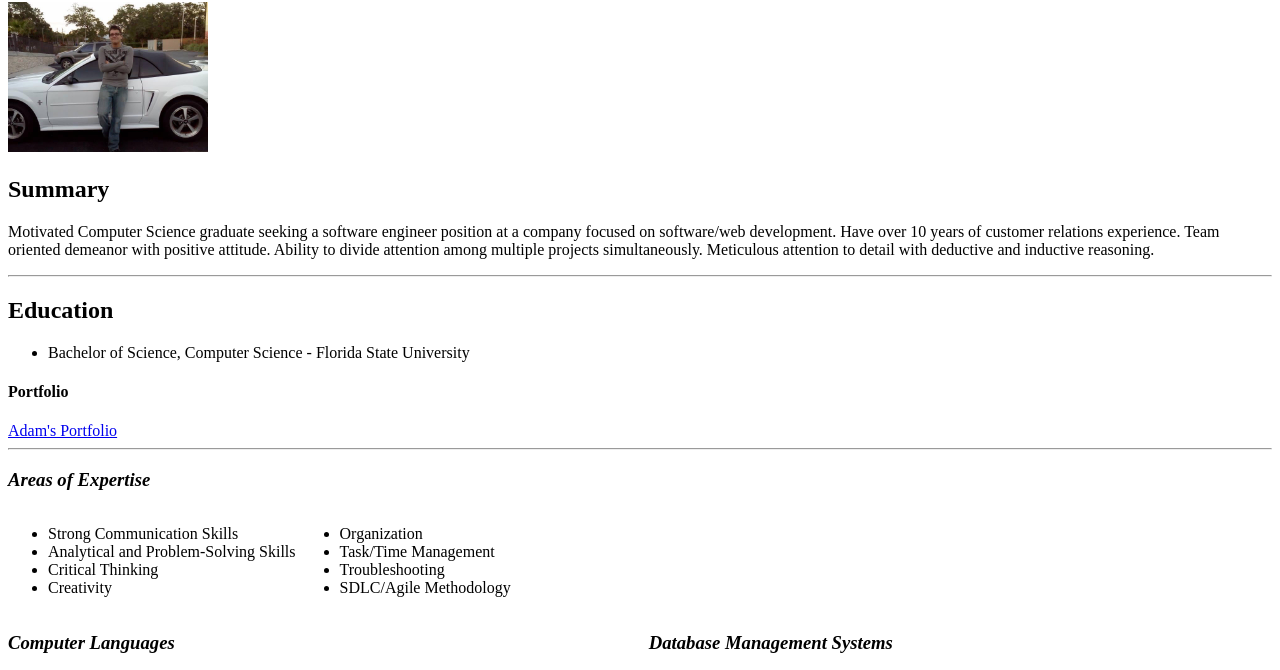
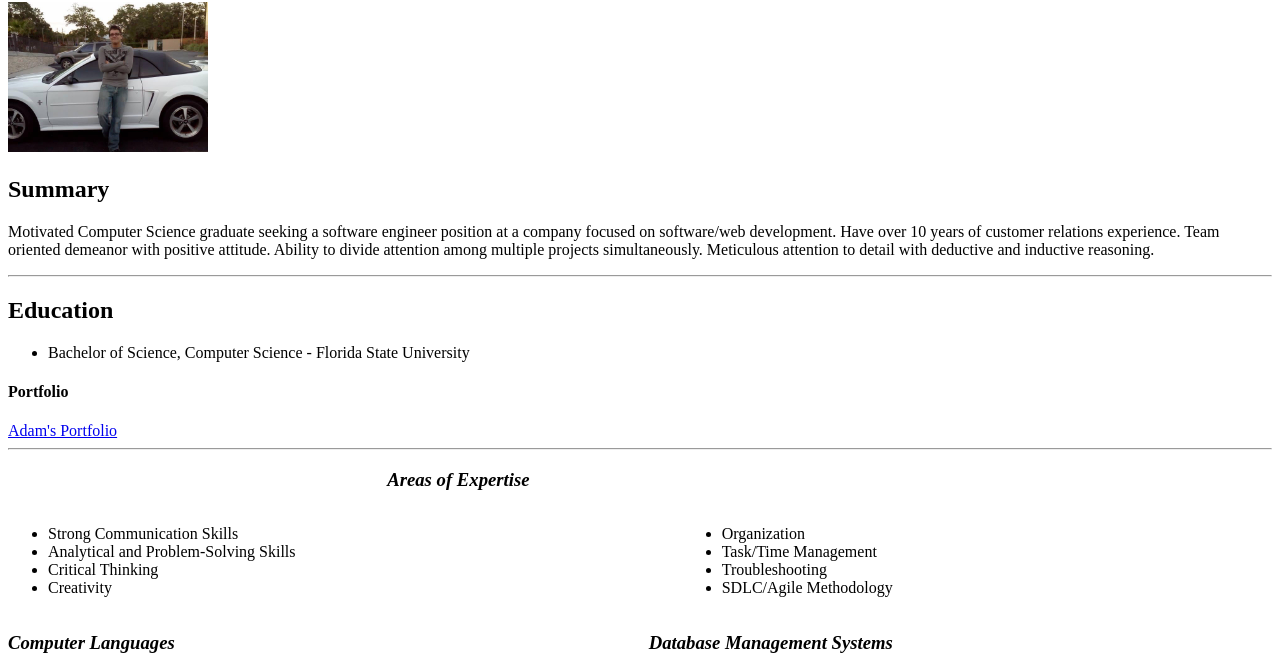
Before and after one commit to AdamReneMorales/capstone-1-resume, a plain HTML site: page index.html in a window 1280 px wide. Shown: the part 78-748 px from the top of the page. Drawn offline with Linux system fonts and the light colour scheme.

Commit message:
Update index.html
change padding and float of Areas of Expertise section

```diff
--- a/index.html
+++ b/index.html
@@ -33,7 +33,7 @@
 
     <hr/>
 
-    <h3><i>Areas of Expertise</i></h3>
+    <h3 style="padding-left: 30%;"><i>Areas of Expertise</i></h3>
 
     <ul style="display: inline-block;">
         <li>Strong Communication Skills</li>
@@ -42,7 +42,7 @@
         <li>Creativity</li>
     </ul>
 
-    <ul style="display: inline-block;">
+    <ul style="float: right; padding-right: 30%;"">
         <li>Organization</li>
         <li>Task/Time Management</li>
         <li>Troubleshooting</li>
```
